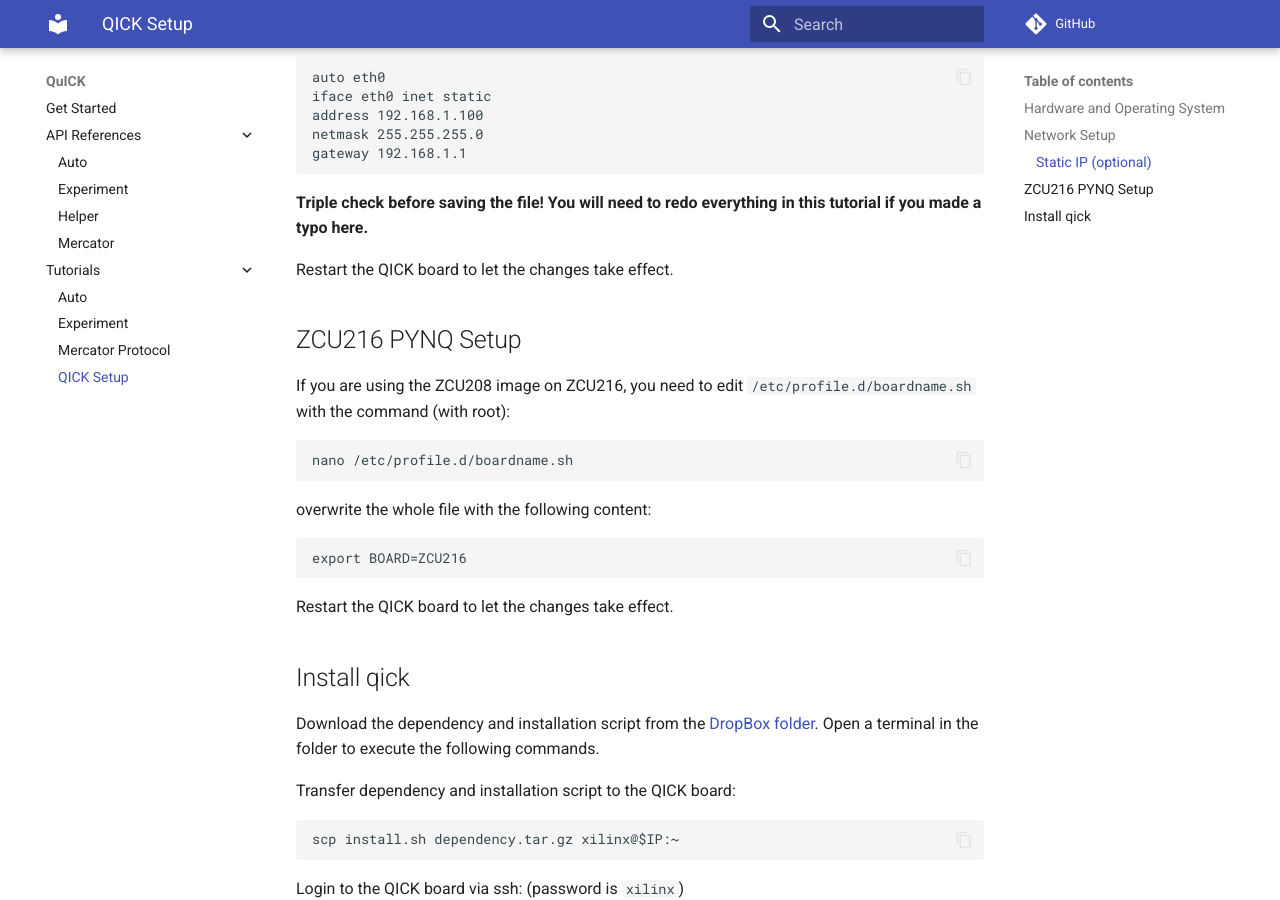
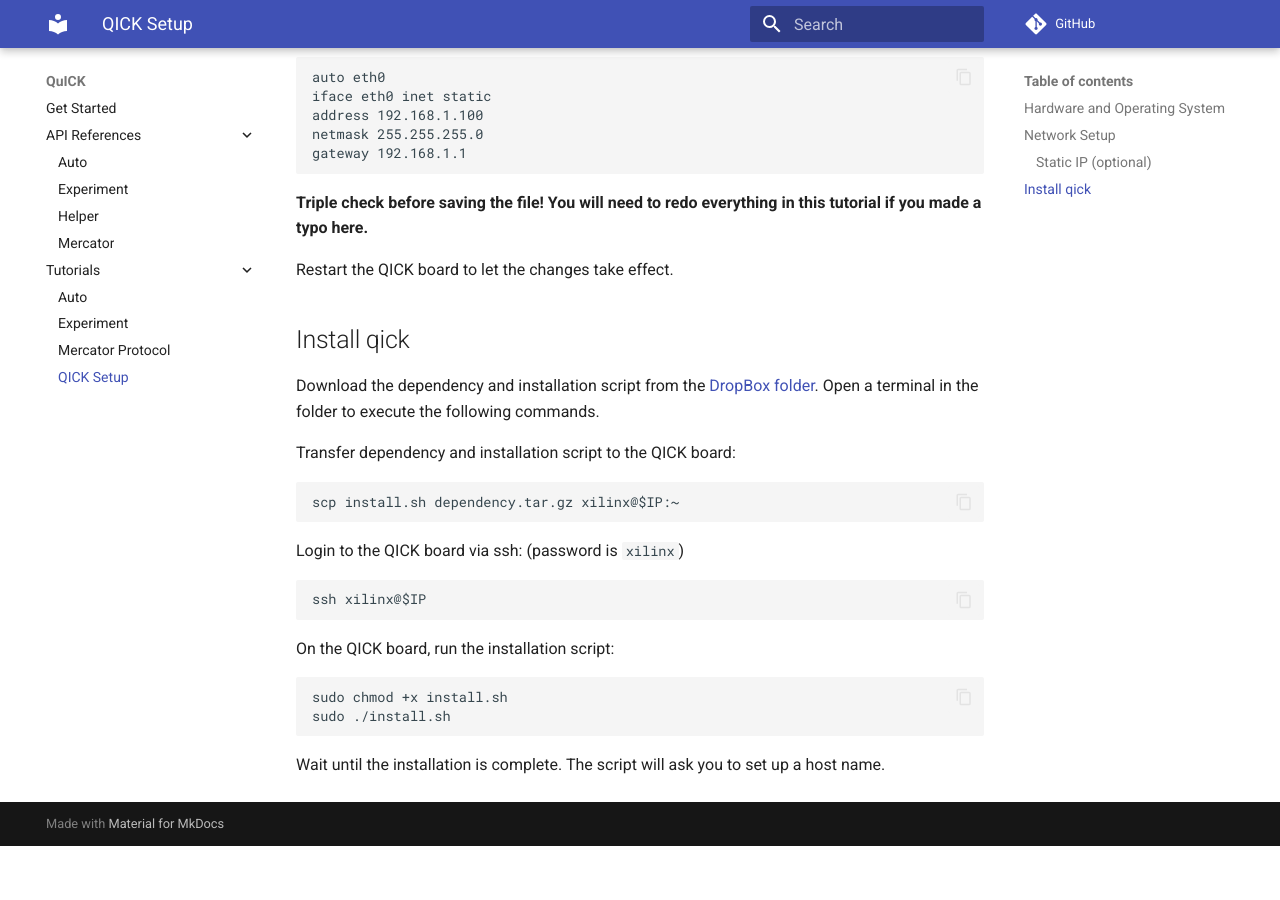
Before and after one commit to clelandlab/quick, an MkDocs documentation site: the page built from docs/Tutorials/qick.md, in a window 1280 px wide and 900 px high, scrolled down 1315 px. Built offline with MkDocs 1.6.1 and Material for MkDocs 9.7.7, drawn with Linux system fonts in a browser that asks for light colours; comment, search, counter and statistics services are not loaded; after the commit the page ends 2161 px from its top, so only the background shows below that; some of the changed text lies outside the part shown.

Commit message:
Update qick setup

````diff
--- a/docs/Tutorials/qick.md
+++ b/docs/Tutorials/qick.md
@@ -8,7 +8,7 @@
 
 Assemble the hardware. Note that all the mode switches should be left, except the 0 should be right(on).
 
-Use the [Win32 Disk Imager](https://sourceforge.net/projects/win32diskimager/) to write the PYNQ operating system into the SD card. The system image can be downloaded [here](https://www.xilinx.com/bin/public/openDownload?filename=zcu208_v3.0.1.zip). Note that we are using [PYNQ](https://www.pynq.io/boards.html) 3.0.1 for ZCU208 here. If you are using ZCU216 hardware, you need to do an extra step below.
+Use the [Win32 Disk Imager](https://sourceforge.net/projects/win32diskimager/) to write the PYNQ operating system into the SD card. The system image can be downloaded [here](https://www.xilinx.com/bin/public/openDownload?filename=zcu208_v3.0.1.zip). Note that we are using [PYNQ](https://www.pynq.io/boards.html) 3.0.1 for ZCU208 here. It also works for ZCU216, and you need to indicate the board running the qick install script below.
 
 > There is no official support for PYNQ on ZCU216. You can also use the PYNQ 2.7.0 image [here](https://drive.google.com/file/d/10kDKrEqA4l0_S3ysTlWbbOHgTsV0Zpyq/view?usp=sharing), as provided by this [Github issue](https://github.com/sarafs1926/ZCU216-PYNQ/issues/1).
 
@@ -58,22 +58,6 @@
 
 Restart the QICK board to let the changes take effect.
 
-## ZCU216 PYNQ Setup
-
-If you are using the ZCU208 image on ZCU216, you need to edit `/etc/profile.d/boardname.sh` with the command (with root):
-
-```
-nano /etc/profile.d/boardname.sh
-```
-
-overwrite the whole file with the following content:
-
-```
-export BOARD=ZCU216
-```
-
-Restart the QICK board to let the changes take effect.
-
 ## Install qick
 
 Download the dependency and installation script from the [DropBox folder](https://www.dropbox.com/scl/fo/q5jk1mnduqls0lip6j0pf/ADj78VmSjqMefo2ei2uqL-Y?rlkey=vuk3ggd9mad78lnavzb1j28m7&st=i6ql1uwu&dl=0). Open a terminal in the folder to execute the following commands.
````
